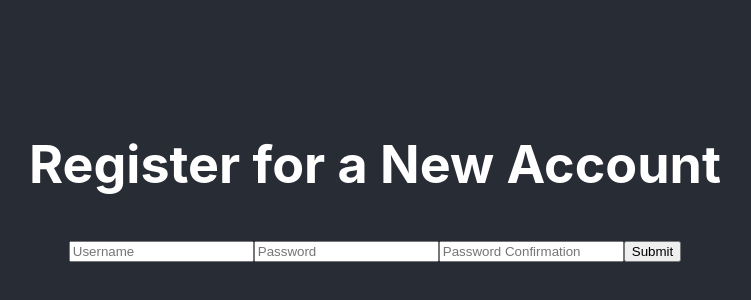
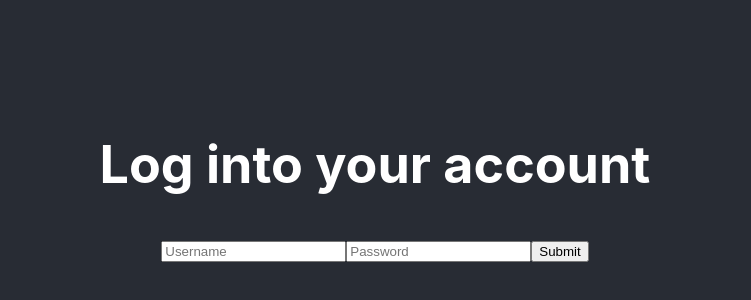
Before and after one commit to cs-unknown/FE, a React (Create React App) app in the folder cs-unknown/: page /login in a window 1280 px wide. Shown: the part 220-520 px from the top of the page, without its empty margins (265-1016 px from the left). Built offline with nearby package versions, Linux system fonts and the light colour scheme.

Commit message:
initial login created.

```diff
--- a/cs-unknown/src/App.js
+++ b/cs-unknown/src/App.js
@@ -2,13 +2,35 @@ import React from 'react';
 import './App.css';
 import Sidebar from './components/Sidebar/Sidebar';
 import Registration from './components/Registration/Registration.js';
+import Login from './components/Login/Login.js';
+import { Switch, Route } from 'react-router-dom';
 
 function App() {
   return (
     <div className="App">
       <header className="App-header">
-        {/* <Sidebar /> */}
-        <Registration />
+        <Switch>
+          <Route exact path="/" render={props => <Registration />} />
+          {/* <Sidebar /> */}
+          <Route
+            exact
+            path="/login"
+            render={props => (
+              <Login
+                {...props}
+              />
+            )}
+          />
+          <Route
+            exact
+            path="/home"
+            render={props => (
+              <Sidebar
+                {...props}
+              />
+            )}
+          />
+        </Switch>
       </header>
     </div>
   );
--- /dev/null
+++ b/cs-unknown/src/components/Login/Login.js
@@ -0,0 +1,62 @@
+import React, { useState, useEffect } from "react";
+import { Form, Field, withFormik } from "formik";
+import * as Yup from "yup";
+import axios from "axios";
+import { Link } from "react-router-dom";
+
+const Login = ({ errors, touched, values, status }) => {
+  const [user, setUser] = useState("");
+
+  useEffect(() => {
+    if (status) {
+      setUser(status);
+    }
+  }, [status]);
+
+  return (
+    <div className="login">
+      <h1>Log into your account</h1>
+      <Form>
+        <Field type="text" name="username" placeholder="Username" />
+        {touched.username && errors.username && (
+          <p className="error">{errors.name}</p>
+        )}
+        <Field type="password" name="password" placeholder="Password" />
+        {touched.password && errors.password && (
+          <p className="error">{errors.password}</p>
+        )}
+        <Link to="/home">
+          <button type="submit">Submit</button>
+        </Link>
+      </Form>
+    </div>
+  );
+};
+
+const FormikLogin = withFormik({
+  mapPropsToValues({ name, password }) {
+    return {
+      name: name || "",
+      password: password || ""
+    };
+  },
+
+  validationSchema: Yup.object().shape({
+    name: Yup.string().required("What is your name?"),
+    password: Yup.string()
+      .required("Please provide your password"),
+  }),
+
+  handleSubmit(values, { setStatus }) {
+    axios
+      .post(`https://unknown-mud.herokuapp.com/api/login/`, values)
+      .then(res => {
+        setStatus(res.data);
+      })
+      .catch(err =>
+        console.log("Error in handleSubmit axios call", err.response)
+      );
+  }
+})(Login);
+
+export default FormikLogin;
--- a/cs-unknown/src/components/Registration/Registration.js
+++ b/cs-unknown/src/components/Registration/Registration.js
@@ -2,6 +2,7 @@ import React, { useState, useEffect } from 'react';
 import { Form, Field, withFormik } from 'formik';
 import * as Yup from "yup";
 import axios from "axios";
+import { Link } from 'react-router-dom';
 
 const Registration = ({ errors, touched, values, status }) => {
 
@@ -41,7 +42,9 @@ const Registration = ({ errors, touched, values, status }) => {
         {touched.passwordConfirmation && errors.passwordConfirmation && (
           <p className='error'>{errors.passwordConfirmation}</p>
         )}
-        <button type='submit'>Submit</button>
+        <Link to='/login'>
+          <button type='submit'>Submit</button>
+        </Link>
       </Form>
     </div>
   )
```
